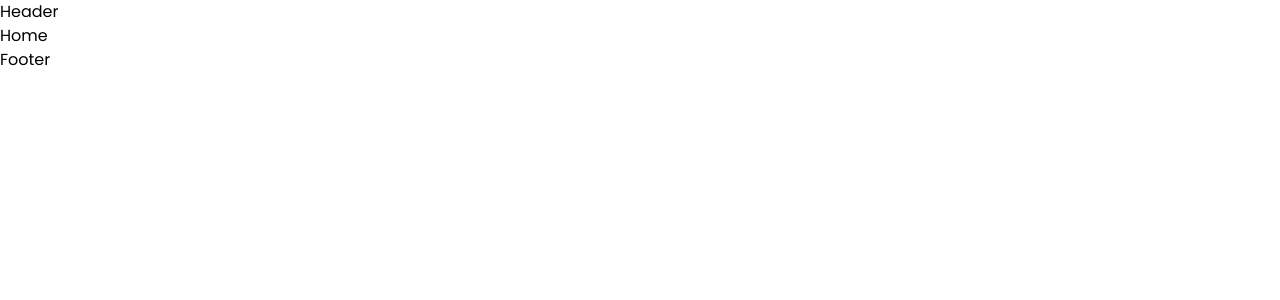
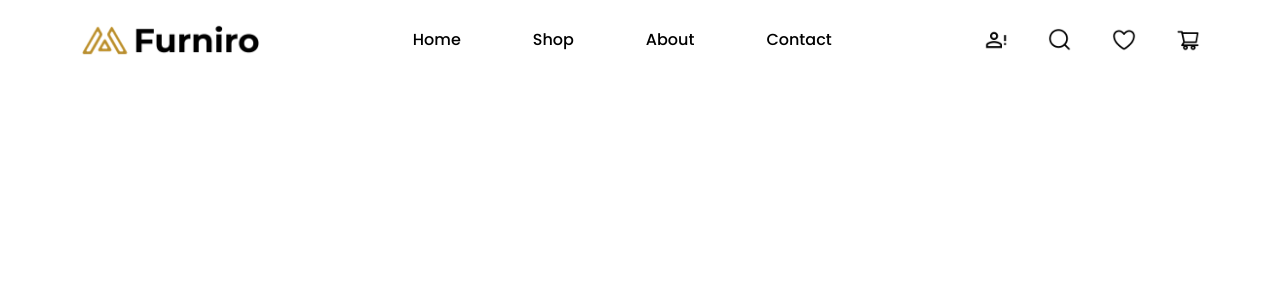
Before and after one commit to amehtacc/furniro, a React (Vite) app: page / in a window 1280 px wide. Shown: the top 300 px of the page. Built offline with nearby package versions, Linux system fonts and the light colour scheme.

Commit message:
✨ feat: added Header component with navigation layout

```diff
--- a/src/components/Header.jsx
+++ b/src/components/Header.jsx
@@ -1,9 +1,109 @@
-import React from 'react'
+import React, { useState, useEffect } from "react";
+import {
+  Logo_Full,
+  Account_Alert,
+  Search_Icon,
+  Heart_Wishlist_Icon,
+  Shopping_Cart_Icon,
+} from "../assets/images.js";
 
 function Header() {
+  const [isScroll, setIsScroll] = useState(false);
+
+  useEffect(() => {
+    function onScroll() {
+      setIsScroll(window.scrollY > 0);
+    }
+    window.addEventListener("scroll", onScroll);
+
+    return () => window.removeEventListener("scroll", onScroll);
+  }, []);
+
   return (
-    <div>Header</div>
-  )
+    <header
+      className={`w-full fixed top-0 mx-auto px-20 py-5 flex items-center justify-center bg-white ${
+        isScroll ? "shadow-md" : ""
+      } transition-all duration-200 ease-in-out`}
+    >
+      <div className="w-full flex items-center justify-between">
+        <div>
+          <a href="#">
+            <img className="w-auto h-10" src={Logo_Full} alt="Logo" />
+          </a>
+        </div>
+        <nav>
+          <ul className="flex items-center justify-center text-base font-medium gap-18">
+            <li>
+              <a href="#" className="group relative">
+                Home
+                <span className="absolute bottom-0 left-1/2 -translate-x-1/2 bg-[#797979] h-0.5 w-0 group-hover:w-full transition-all duration-200 ease-in-out"></span>
+              </a>
+            </li>
+            <li>
+              <a href="#" className="group relative">
+                Shop
+                <span className="absolute bottom-0 left-1/2 -translate-x-1/2 bg-[#797979] h-0.5 w-0 group-hover:w-full transition-all duration-200 ease-in-out"></span>
+              </a>
+            </li>
+            <li>
+              <a href="#" className="group relative">
+                About
+                <span className="absolute bottom-0 left-1/2 -translate-x-1/2 bg-[#797979] h-0.5 w-0 group-hover:w-full transition-all duration-200 ease-in-out"></span>
+              </a>
+            </li>
+            <li>
+              <a href="#" className="group relative">
+                Contact
+                <span className="absolute bottom-0 left-1/2 -translate-x-1/2 bg-[#797979] h-0.5 w-0 group-hover:w-full transition-all duration-200 ease-in-out"></span>
+              </a>
+            </li>
+          </ul>
+        </nav>
+        <div className="flex items-center justify-center gap-10">
+          <a
+            href="#"
+            className="w-6 h-6 hover:-translate-y-1 transition-all duration-200 ease-in-out"
+          >
+            <img
+              className="w-full h-full"
+              src={Account_Alert}
+              alt="Account_Alert"
+            />
+          </a>
+          <a
+            href="#"
+            className="w-6 h-6 hover:-translate-y-1 transition-all duration-200 ease-in-out"
+          >
+            <img
+              className="w-full h-full"
+              src={Search_Icon}
+              alt="Search_Icon"
+            />
+          </a>
+          <a
+            href="#"
+            className="w-6 h-6 hover:-translate-y-1 transition-all duration-200 ease-in-out"
+          >
+            <img
+              className="w-full h-full"
+              src={Heart_Wishlist_Icon}
+              alt="Heart_Wishlist_Icon"
+            />
+          </a>
+          <a
+            href="#"
+            className="w-6 h-6 hover:-translate-y-1 transition-all duration-200 ease-in-out"
+          >
+            <img
+              className="w-full h-full"
+              src={Shopping_Cart_Icon}
+              alt="Shopping_Cart_Icon"
+            />
+          </a>
+        </div>
+      </div>
+    </header>
+  );
 }
 
-export default Header
+export default Header;
```
